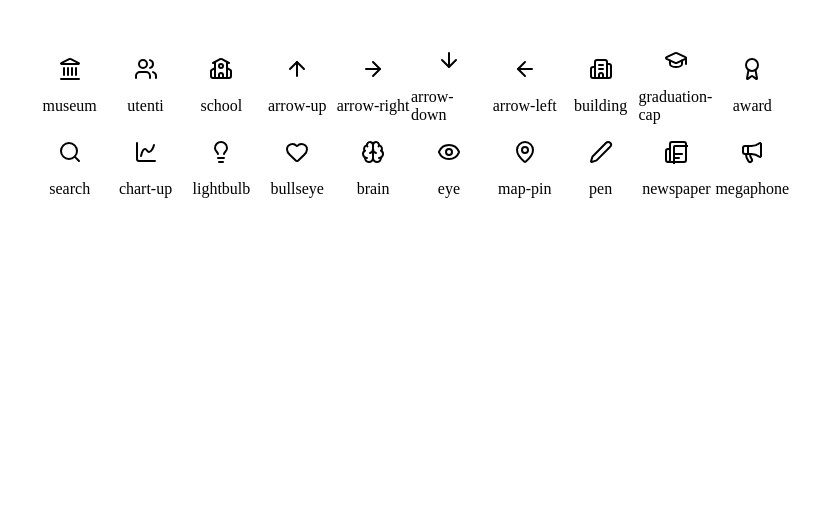
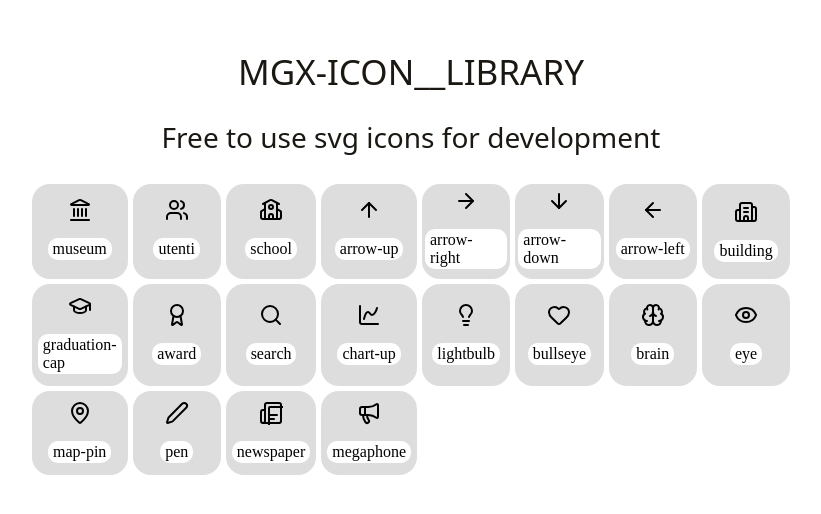
Before and after one commit to Liukhs/Icon__Library, a plain HTML site: page index.html in a window 1280 px wide. Shown: the whole page, without its empty margins (229-1050 px from the left). Drawn offline with Linux system fonts and the light colour scheme.

Commit message:
ultime sistemazioni fatte

```diff
--- a/index.html
+++ b/index.html
@@ -6,6 +6,10 @@
 </head>
 <body>
 <div class="container">
+    <div class="title-page">
+        <h1>MGX-ICON__LIBRARY</h1>
+        <p>Free to use svg icons for development</p>
+    </div>
     <div class="grid">
         <div class="grid-item">
             <svg width="24" height="24" stroke="black" fill="none" stroke-width="2">
--- a/style.css
+++ b/style.css
@@ -7,7 +7,8 @@
 .grid{
     display: grid;
     width: 100%;
-    grid-template-columns: repeat(10, 1fr);
+    grid-template-columns: repeat(8, 1fr);
+    gap: 5px;
 }
 .grid-item{
     display: flex;
@@ -15,6 +16,15 @@
     align-items: center;
     justify-content: center;
     transition: all 0.3s ease;
+    background: #dddddd;
+    padding: 5px 3px 2px 3px;
+    border-radius: 18px;
+}
+.grid-item p{
+    background-color: #fff;
+    padding: 2px 5px;
+    border-radius: 10px;
+    margin-bottom: 8px;
 }
 svg{
     transition: all .5s ease-in;
@@ -25,3 +35,26 @@ svg{
 .grid-item:hover svg{
     transform: scale(1.2);
 }
+.title-page{
+    width: 100%;
+    height: auto;
+    display: flex;
+    flex-direction: column;
+    align-items: center;
+    justify-content: flex-start;
+}
+.title-page h1{
+    font-size: 35px;
+    font-weight: 500;
+    font-family: system-ui, -apple-system, BlinkMacSystemFont, 'Segoe UI', Roboto, Oxygen, Ubuntu, Cantarell, 'Open Sans', 'Helvetica Neue', sans-serif;
+    color: #1B1813;
+    margin-top: 0;
+}
+.title-page p{
+    font-size: 28px;
+    font-weight: 500;
+    font-family: system-ui, -apple-system, BlinkMacSystemFont, 'Segoe UI', Roboto, Oxygen, Ubuntu, Cantarell, 'Open Sans', 'Helvetica Neue', sans-serif;
+    color: #1B1813;
+    margin-top: 0;
+    text-align: center;
+}
```
